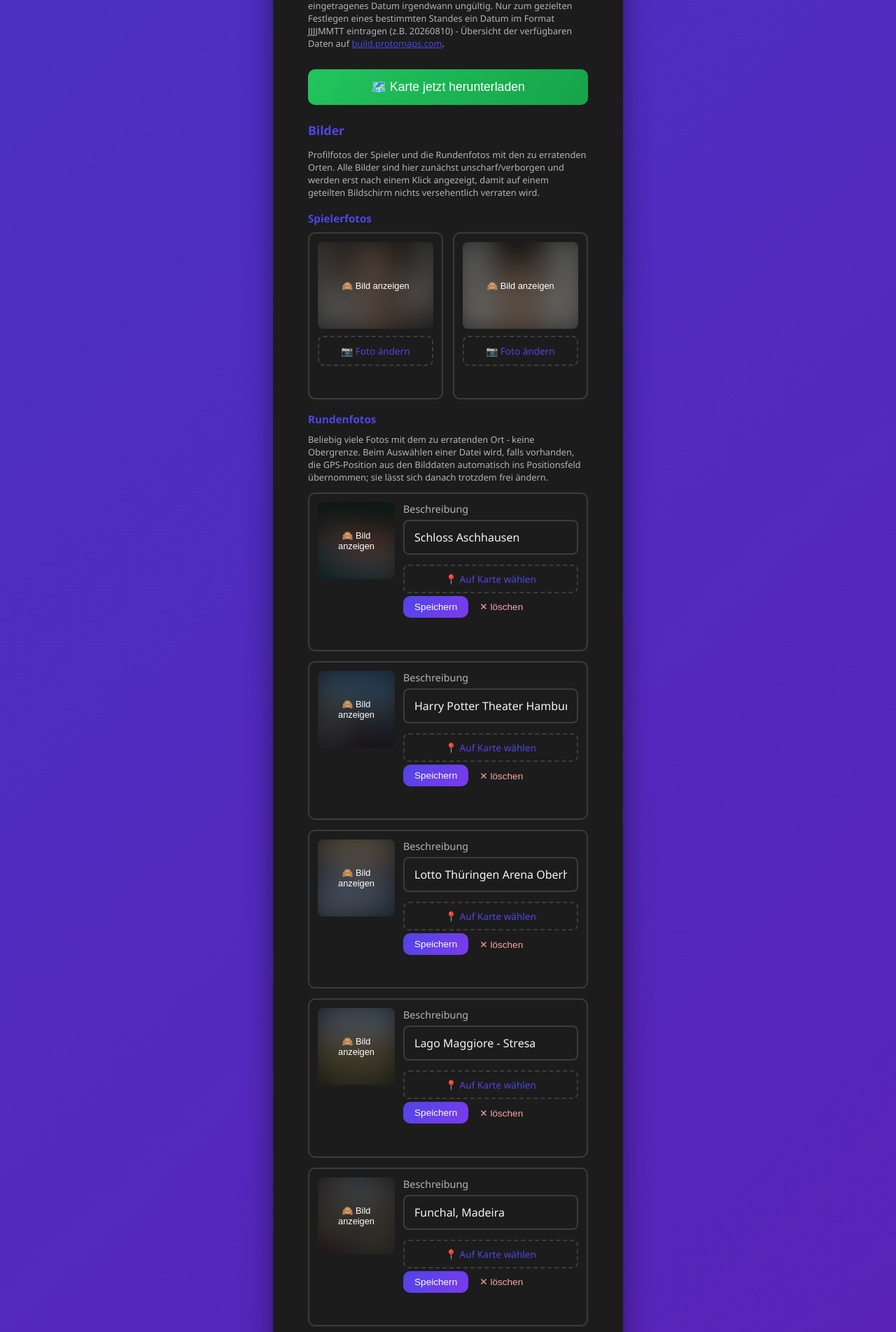
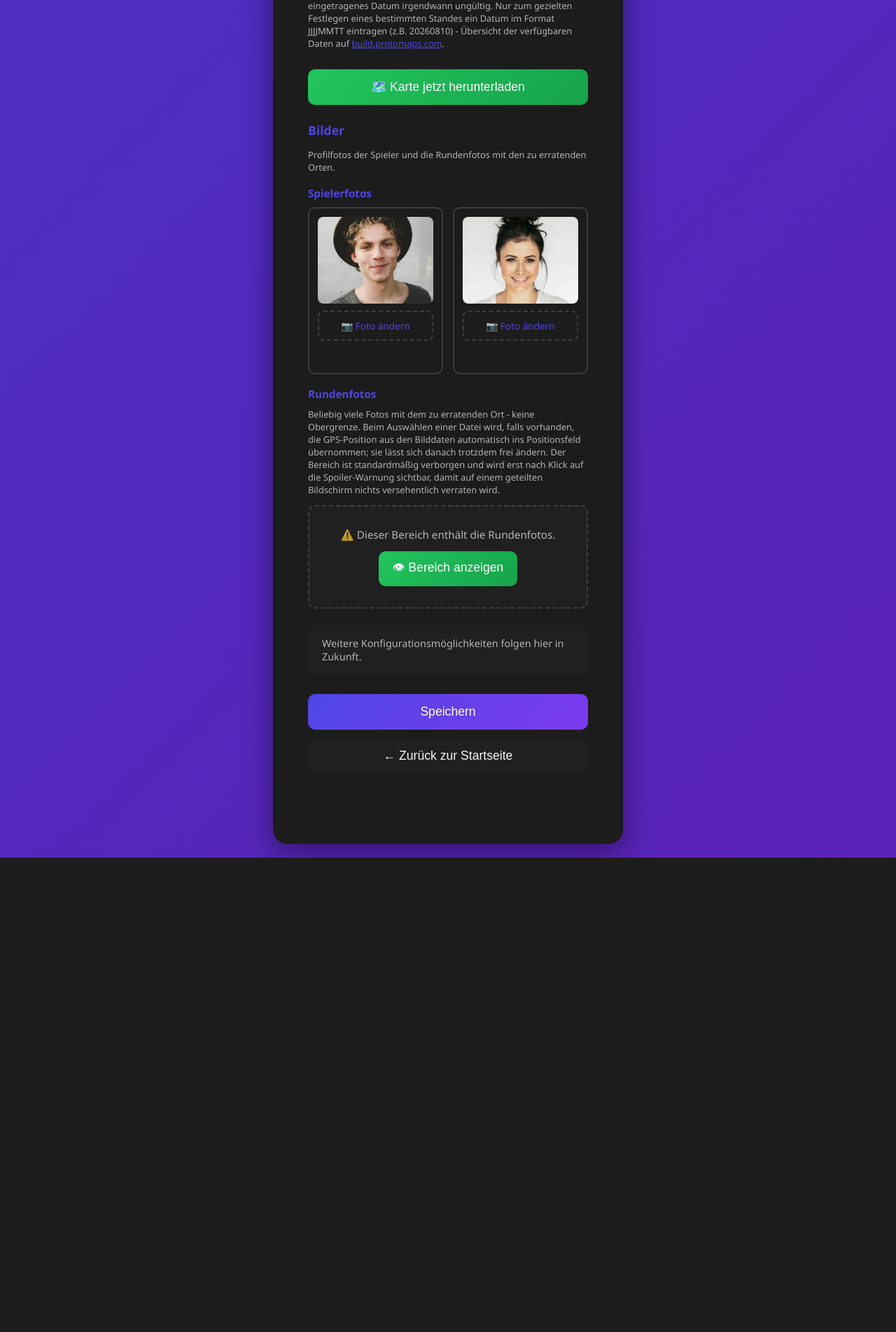
Before and after one commit to studiobaeric/geo-hochzeit-showcase, a Flask app: page /config in a window 1280 px wide. Shown: the part 1812-3716 px from the top of the page at 70% size. After the commit the page ends 3038 px from the top, so only its background shows below. Run offline with Flask 3, Linux system fonts and the light colour scheme; data that the repository does not hold is empty; some libraries are stand-ins or nearby versions.

Commit message:
Hide the whole photo section behind one spoiler instead of per-picture (#36)
* Hide the whole photo section behind one spoiler instead of per-picture

Player and round photos in /config were each individually blurred
with their own reveal button. Replace that with a single spoiler
warning for the entire "Bilder" section, collapsed by default and
revealed (and re-hidden) as one unit.

* Only spoiler-protect round photos, not player photos

Player photos identify who's playing, not what the rounds are about -
no reason to hide them. Move the spoiler wrapper so it covers just the
Rundenfotos list/add-form; Spielerfotos render plainly above it.

---------

Co-authored-by: Claude <noreply@anthropic.com>

```diff
--- a/templates/config.html
+++ b/templates/config.html
@@ -501,10 +501,10 @@
             text-align: center;
         }
 
-        /* Spoiler-protected photo: blurred by default so a config page left
-           open on a shared screen never accidentally spoils a round photo -
-           a click reveals it. */
-        .photo-spoiler {
+        /* Whole photo section is spoiler-protected (see .section-spoiler
+           below), so an individual photo frame just displays its image
+           plainly once the section has been revealed. */
+        .photo-frame {
             position: relative;
             border-radius: 8px;
             overflow: hidden;
@@ -513,53 +513,70 @@
             margin-bottom: 10px;
         }
 
-        .photo-spoiler img {
+        .photo-frame img {
             width: 100%;
             height: 100%;
             object-fit: cover;
             display: block;
-            filter: blur(20px) brightness(0.7);
-            transform: scale(1.15);
-            transition: filter 0.2s, transform 0.2s;
-        }
-
-        .photo-spoiler.revealed img {
-            filter: none;
-            transform: none;
-        }
-
-        .photo-spoiler.is-empty img {
-            filter: none;
-            transform: none;
+        }
+
+        .photo-frame.is-empty img {
             opacity: 0.25;
         }
 
-        .photo-reveal-button {
-            position: absolute;
-            inset: 0;
-            width: 100%;
+        /* Spoiler protection for the whole "Bilder" section: collapsed
+           behind a warning by default so a config page left open on a
+           shared screen never accidentally spoils player or round photos -
+           a single click reveals the entire section at once. */
+        .section-spoiler-warning {
+            display: flex;
+            flex-direction: column;
+            align-items: center;
+            gap: 14px;
+            padding: 30px 20px;
+            border: 2px dashed var(--color-border);
+            border-radius: 10px;
+            background: var(--color-bg-muted);
+            text-align: center;
+        }
+
+        .section-spoiler-warning p {
+            margin: 0;
+            color: var(--color-text-muted);
+            font-size: 0.95em;
+        }
+
+        .section-spoiler-warning .config-button {
+            width: auto;
+            padding: 10px 20px;
+        }
+
+        .section-spoiler-content {
+            display: none;
+        }
+
+        .section-spoiler.revealed .section-spoiler-warning {
+            display: none;
+        }
+
+        .section-spoiler.revealed .section-spoiler-content {
+            display: block;
+        }
+
+        .section-spoiler-hide-button {
+            display: block;
+            margin: 0 0 16px auto;
             border: none;
-            background: rgba(0, 0, 0, 0.4);
-            color: white;
-            font-size: 0.8em;
+            border-radius: 8px;
+            padding: 8px 14px;
+            background: var(--color-bg-muted);
+            color: var(--color-text);
+            font-size: 0.85em;
             cursor: pointer;
-            display: flex;
-            align-items: center;
-            justify-content: center;
-            text-align: center;
-            padding: 8px;
-        }
-
-        .photo-spoiler.revealed .photo-reveal-button {
-            inset: auto 6px 6px auto;
-            width: auto;
-            border-radius: 6px;
-            padding: 4px 8px;
-            font-size: 0.72em;
-        }
-
-        .photo-spoiler.is-empty .photo-reveal-button {
-            display: none;
+        }
+
+        .section-spoiler-hide-button:hover {
+            background: var(--color-border);
         }
 
         .upload-button {
@@ -617,7 +634,7 @@
             }
         }
 
-        .round-photo-row .photo-spoiler {
+        .round-photo-row .photo-frame {
             aspect-ratio: 1;
             margin-bottom: 0;
         }
@@ -648,7 +665,7 @@
             display: none;
         }
 
-        .round-photo-add-fields .photo-spoiler {
+        .round-photo-add-fields .photo-frame {
             max-width: 200px;
             margin: 0 auto 14px;
         }
@@ -836,18 +853,14 @@
             <h2>Bilder</h2>
             <p class="field-hint">
                 Profilfotos der Spieler und die Rundenfotos mit den zu
-                erratenden Orten. Alle Bilder sind hier zunächst
-                unscharf/verborgen und werden erst nach einem Klick
-                angezeigt, damit auf einem geteilten Bildschirm nichts
-                versehentlich verraten wird.
+                erratenden Orten.
             </p>
 
             <h3 class="photo-subheading">Spielerfotos</h3>
             <div class="player-photo-grid">
                 <div class="player-photo-slot">
-                    <div class="photo-spoiler" id="player1PhotoSpoiler">
+                    <div class="photo-frame" id="player1PhotoFrame">
                         <img alt="Spielerfoto 1">
-                        <button type="button" class="photo-reveal-button">🙈 Bild anzeigen</button>
                     </div>
                     <label class="upload-button">
                         📷 Foto ändern
@@ -856,9 +869,8 @@
                     <p class="photo-upload-status" id="player1PhotoStatus"></p>
                 </div>
                 <div class="player-photo-slot">
-                    <div class="photo-spoiler" id="player2PhotoSpoiler">
+                    <div class="photo-frame" id="player2PhotoFrame">
                         <img alt="Spielerfoto 2">
-                        <button type="button" class="photo-reveal-button">🙈 Bild anzeigen</button>
                     </div>
                     <label class="upload-button">
                         📷 Foto ändern
@@ -874,8 +886,21 @@
                 Obergrenze. Beim Auswählen einer Datei wird, falls
                 vorhanden, die GPS-Position aus den Bilddaten automatisch
                 ins Positionsfeld übernommen; sie lässt sich danach
-                trotzdem frei ändern.
+                trotzdem frei ändern. Der Bereich ist standardmäßig
+                verborgen und wird erst nach Klick auf die
+                Spoiler-Warnung sichtbar, damit auf einem geteilten
+                Bildschirm nichts versehentlich verraten wird.
             </p>
+
+            <div class="section-spoiler" id="photosSectionSpoiler">
+                <div class="section-spoiler-warning">
+                    <p>⚠️ Dieser Bereich enthält die Rundenfotos.</p>
+                    <button type="button" class="config-button build" id="photosSectionRevealButton">👁 Bereich anzeigen</button>
+                </div>
+
+                <div class="section-spoiler-content">
+                    <button type="button" class="section-spoiler-hide-button" id="photosSectionHideButton">🙈 Wieder verbergen</button>
+
                     <div class="round-photo-list" id="roundPhotoList"></div>
 
                     <div class="round-photo-add">
@@ -884,9 +909,8 @@
                             <input type="file" accept="image/*" id="newRoundPhotoFile" hidden>
                         </label>
                         <div class="round-photo-add-fields is-hidden" id="roundPhotoAddFields">
-                    <div class="photo-spoiler" id="newRoundPhotoSpoiler">
+                            <div class="photo-frame" id="newRoundPhotoFrame">
                                 <img id="newRoundPhotoPreview" alt="Neues Rundenfoto">
-                        <button type="button" class="photo-reveal-button">🙈 Bild anzeigen</button>
                             </div>
                             <div class="field">
                                 <label for="newRoundPhotoDescription">Beschreibung</label>
@@ -898,6 +922,8 @@
                             <p class="field-hint" id="newRoundPhotoGpsHint"></p>
                             <button type="button" class="config-button build" id="addRoundPhotoButton">Foto hinzufügen</button>
                             <p class="status-message" id="newRoundPhotoStatus"></p>
+                        </div>
+                    </div>
                 </div>
             </div>
         </div>
@@ -1303,28 +1329,25 @@
 
     // --- Bilder: Spielerfotos + Rundenfotos -----------------------------
 
-    // Every spoiler-protected thumbnail (player photos, existing round
-    // photos, the "add new photo" preview) shares the same reveal
-    // interaction, wired up once via delegation instead of per-element.
-    document.addEventListener('click', (event) => {
-        const button = event.target.closest('.photo-reveal-button');
-        if (!button) return;
-        const spoiler = button.closest('.photo-spoiler');
-        if (!spoiler || spoiler.classList.contains('is-empty')) return;
-        const revealed = spoiler.classList.toggle('revealed');
-        button.textContent = revealed ? '🙈 Bild verbergen' : '🙈 Bild anzeigen';
-    });
-
-    function resetSpoiler(spoiler) {
-        spoiler.classList.remove('revealed');
-        const button = spoiler.querySelector('.photo-reveal-button');
-        if (button) button.textContent = '🙈 Bild anzeigen';
-    }
+    // The whole "Bilder" section is spoiler-protected as one unit (rather
+    // than each individual photo), so a config page left open on a shared
+    // screen shows nothing until someone deliberately reveals it.
+    const photosSectionSpoiler = document.getElementById('photosSectionSpoiler');
+    const photosSectionRevealButton = document.getElementById('photosSectionRevealButton');
+    const photosSectionHideButton = document.getElementById('photosSectionHideButton');
+
+    photosSectionRevealButton.addEventListener('click', () => {
+        photosSectionSpoiler.classList.add('revealed');
+    });
+
+    photosSectionHideButton.addEventListener('click', () => {
+        photosSectionSpoiler.classList.remove('revealed');
+    });
 
     const playerPhotoRoles = ['player1', 'player2'];
-    const playerPhotoSpoilers = {
-        player1: document.getElementById('player1PhotoSpoiler'),
-        player2: document.getElementById('player2PhotoSpoiler')
+    const playerPhotoFrames = {
+        player1: document.getElementById('player1PhotoFrame'),
+        player2: document.getElementById('player2PhotoFrame')
     };
     const playerPhotoStatusEls = {
         player1: document.getElementById('player1PhotoStatus'),
@@ -1334,14 +1357,14 @@
     function applyPlayerPhoto(role) {
         const filenames = getPhotoFilenames();
         const filename = filenames[role];
-        const spoiler = playerPhotoSpoilers[role];
-        const img = spoiler.querySelector('img');
+        const frame = playerPhotoFrames[role];
+        const img = frame.querySelector('img');
         if (filename) {
             img.src = `/static/photos/${filename}`;
-            spoiler.classList.remove('is-empty');
+            frame.classList.remove('is-empty');
         } else {
             img.removeAttribute('src');
-            spoiler.classList.add('is-empty');
+            frame.classList.add('is-empty');
         }
     }
 
@@ -1360,7 +1383,6 @@
             try {
                 await uploadPlayerPhoto(role, file);
                 applyPlayerPhoto(role);
-                resetSpoiler(playerPhotoSpoilers[role]);
                 statusEl.textContent = '✅ Hochgeladen.';
                 statusEl.className = 'photo-upload-status success';
             } catch (error) {
@@ -1374,25 +1396,20 @@
 
     const roundPhotoListEl = document.getElementById('roundPhotoList');
 
-    function createSpoilerElement(src, alt) {
+    function createPhotoFrame(src, alt) {
         const wrapper = document.createElement('div');
-        wrapper.className = 'photo-spoiler';
+        wrapper.className = 'photo-frame';
         const img = document.createElement('img');
         img.src = src;
         img.alt = alt;
         wrapper.appendChild(img);
-        const button = document.createElement('button');
-        button.type = 'button';
-        button.className = 'photo-reveal-button';
-        button.textContent = '🙈 Bild anzeigen';
-        wrapper.appendChild(button);
         return wrapper;
     }
 
     function renderRoundPhotoRow(photo) {
         const row = document.createElement('div');
         row.className = 'round-photo-row';
-        row.appendChild(createSpoilerElement(photo.url, photo.description || 'Rundenfoto'));
+        row.appendChild(createPhotoFrame(photo.url, photo.description || 'Rundenfoto'));
 
         const fields = document.createElement('div');
         fields.className = 'round-photo-fields';
@@ -1504,7 +1521,6 @@
 
     const newRoundPhotoFileInput = document.getElementById('newRoundPhotoFile');
     const roundPhotoAddFields = document.getElementById('roundPhotoAddFields');
-    const newRoundPhotoSpoiler = document.getElementById('newRoundPhotoSpoiler');
     const newRoundPhotoPreview = document.getElementById('newRoundPhotoPreview');
     const newRoundPhotoDescription = document.getElementById('newRoundPhotoDescription');
     const newRoundPhotoLat = document.getElementById('newRoundPhotoLat');
@@ -1542,7 +1558,6 @@
         if (pendingRoundPhotoPreviewUrl) URL.revokeObjectURL(pendingRoundPhotoPreviewUrl);
         pendingRoundPhotoPreviewUrl = URL.createObjectURL(file);
         newRoundPhotoPreview.src = pendingRoundPhotoPreviewUrl;
-        resetSpoiler(newRoundPhotoSpoiler);
 
         newRoundPhotoDescription.value = '';
         newRoundPhotoStatus.textContent = '';
```
Lines whose indentation alone changed are shown as unchanged.
